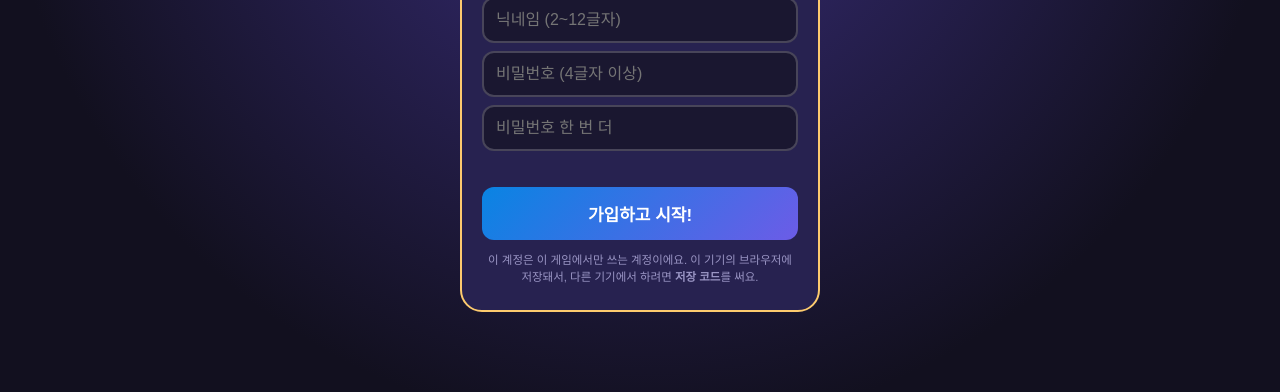
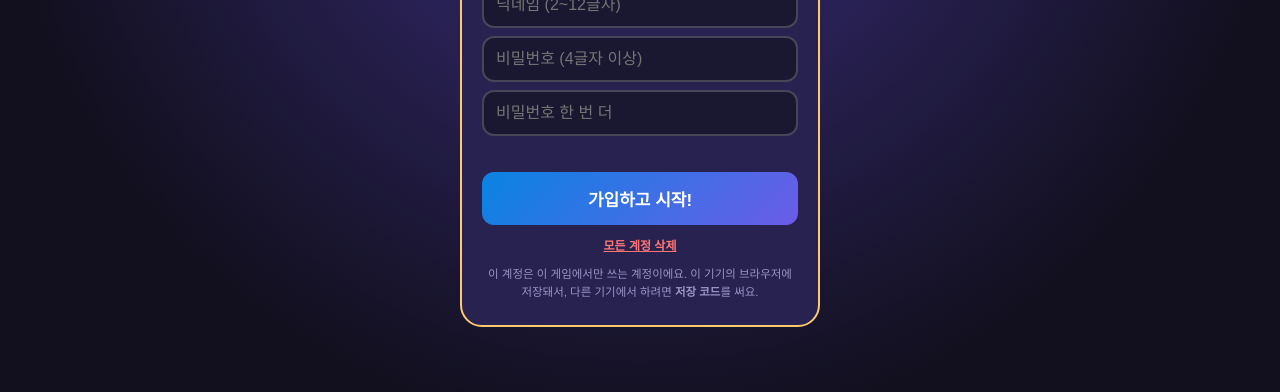
Before and after one commit to ykim99281-debug/-, a plain HTML site: page hero-idle.html in a window 1280 px wide. Shown: the part 352-744 px from the top of the page. Drawn offline with Linux system fonts and the light colour scheme.

Commit message:
Wipe all local accounts on first run of this version; add delete-all-accounts buttons
Co-Authored-By: Claude Sonnet 5.5 <noreply@anthropic.com>

Claude-Session: https://claude.ai/code/session_015AiTNgcUanNJqwGoXFJcC9

```diff
--- a/hero-idle.html
+++ b/hero-idle.html
@@ -329,6 +329,11 @@ html,body{margin:0;height:100%;background:#12101f;color:#fff;font-family:"Preten
         <button class="btn" id="logoutBtn">로그아웃</button>
       </div>
       <div class="row">
+        <div class="ic">🧹</div>
+        <div class="tx"><b>모든 계정 삭제</b><small>이 기기의 모든 계정과 진행 상황을 지워요</small></div>
+        <button class="btn off" id="wipeBtn" style="min-width:80px">삭제</button>
+      </div>
+      <div class="row">
         <div class="ic">💾</div>
         <div class="tx"><b>저장 코드</b><small>다른 기기로 옮기거나 백업할 때 써요</small></div>
         <div style="display:flex;flex-direction:column;gap:6px"><button class="btn" id="expBtn" style="min-width:80px;padding:7px 8px">내보내기</button><button class="btn" id="impBtn" style="min-width:80px;padding:7px 8px">불러오기</button></div>
@@ -350,6 +355,7 @@ html,body{margin:0;height:100%;background:#12101f;color:#fff;font-family:"Preten
   <input id="lpw2" type="password" placeholder="비밀번호 한 번 더" autocomplete="new-password" style="display:none">
   <div id="lerr"></div>
   <button class="btn" id="lgo">로그인</button>
+  <button id="wipeAll" style="margin-top:10px;background:none;border:0;color:#ff7675;font-size:12px;font-weight:800;text-decoration:underline;font-family:inherit">모든 계정 삭제</button>
   <small>이 계정은 이 게임에서만 쓰는 계정이에요. 이 기기의 브라우저에 저장돼서, 다른 기기에서 하려면 <b>저장 코드</b>를 써요.</small>
 </div></div>
 
@@ -360,7 +366,16 @@ html,body{margin:0;height:100%;background:#12101f;color:#fff;font-family:"Preten
 <script>
 /* ================= 이 게임 전용 계정 (이 기기의 브라우저에 저장) ================= */
 (function(){
-  const AK="hero_idle_accounts_v1",SK="hero_idle_session_v1",LEG="hero_idle_v1",CLAIM="hero_idle_legacy_claimed";
+  const AK="hero_idle_accounts_v1",SK="hero_idle_session_v1",LEG="hero_idle_v1",CLAIM="hero_idle_legacy_claimed",WIPE="hero_idle_wipe_v2";
+  // 모든 계정·저장 데이터 삭제
+  function wipeAll(){
+    try{
+      const del=[];for(let i=0;i<localStorage.length;i++){const k=localStorage.key(i);if(k&&(k===AK||k===SK||k===LEG||k===CLAIM||k.indexOf("hero_idle_v1_u_")===0))del.push(k)}
+      del.forEach(k=>localStorage.removeItem(k));
+    }catch(e){}
+  }
+  // 새 버전을 처음 열 때 한 번만: 예전 계정과 진행 상황을 모두 지워요
+  try{if(!localStorage.getItem(WIPE)){wipeAll();localStorage.setItem(WIPE,"1")}}catch(e){}
   const rd=k=>{try{return JSON.parse(localStorage.getItem(k))}catch(e){return null}};
   const wr=(k,v)=>{try{localStorage.setItem(k,typeof v==="string"?v:JSON.stringify(v));return true}catch(e){return false}};
   const uid=n=>n.trim().toLowerCase();
@@ -379,7 +394,8 @@ html,body{margin:0;height:100%;background:#12101f;color:#fff;font-family:"Preten
   if(sess&&sess.u&&accs[uid(sess.u)]){window.__user=accs[uid(sess.u)].name;window.__saveKey=keyOf(window.__user)}
   window.HeroAuth={
     logout(){try{localStorage.removeItem(SK)}catch(e){}location.reload()},
-    saveKey:keyOf
+    saveKey:keyOf,
+    wipeAll(){if(confirm("⚠️ 이 기기의 모든 계정과 진행 상황을 지울까요?\n지우면 되돌릴 수 없어요!")){window.__noSave=true;wipeAll();location.reload()}}
   };
   if(window.__user)return;
 
@@ -428,7 +444,7 @@ html,body{margin:0;height:100%;background:#12101f;color:#fff;font-family:"Preten
   function init(){
     $("loginModal").classList.add("show");
     document.querySelectorAll(".ltabs button").forEach(b=>b.onclick=()=>setMode(b.dataset.m));
-    $("lgo").onclick=submit;
+    $("lgo").onclick=submit;$("wipeAll").onclick=()=>HeroAuth.wipeAll();
     ["lname","lpw","lpw2"].forEach(i=>$(i).addEventListener("keydown",e=>{if(e.key==="Enter")submit()}));
     const last=Object.keys(accs).length;if(!last)setMode("up");
   }
@@ -637,7 +653,7 @@ function load(){
   }}catch(e){}
   return def();
 }
-function save(){if(!SAVE_KEY)return;try{S.last=Date.now();localStorage.setItem(SAVE_KEY,JSON.stringify(S))}catch(e){}}
+function save(){if(!SAVE_KEY||window.__noSave)return;try{S.last=Date.now();localStorage.setItem(SAVE_KEY,JSON.stringify(S))}catch(e){}}
 
 /* ================= 계산 ================= */
 const UNITS=["","만","억","조","경","해","자","양","구","간","정","재","극"];
@@ -2265,6 +2281,7 @@ $("glBtn").onclick=enhanceSlot;
 $("gear").addEventListener("click",e=>{const b=e.target.closest("[data-gear]");if(b){selSlot=b.dataset.gear;document.querySelector('.tab[data-t="2"]').click();refreshUI()}});
 $("autoBtn").onclick=()=>{S.auto=!S.auto;refreshUI()};
 $("rebBtn").onclick=rebirth;$("resetBtn").onclick=reset;
+$("wipeBtn").onclick=()=>HeroAuth.wipeAll();
 $("logoutBtn").onclick=()=>{if(confirm("로그아웃할까요? (진행 상황은 저장돼요)")){save();HeroAuth.logout()}};
 $("expBtn").onclick=()=>{
   save();const code="HI1."+btoa(unescape(encodeURIComponent(JSON.stringify(S))));
```
